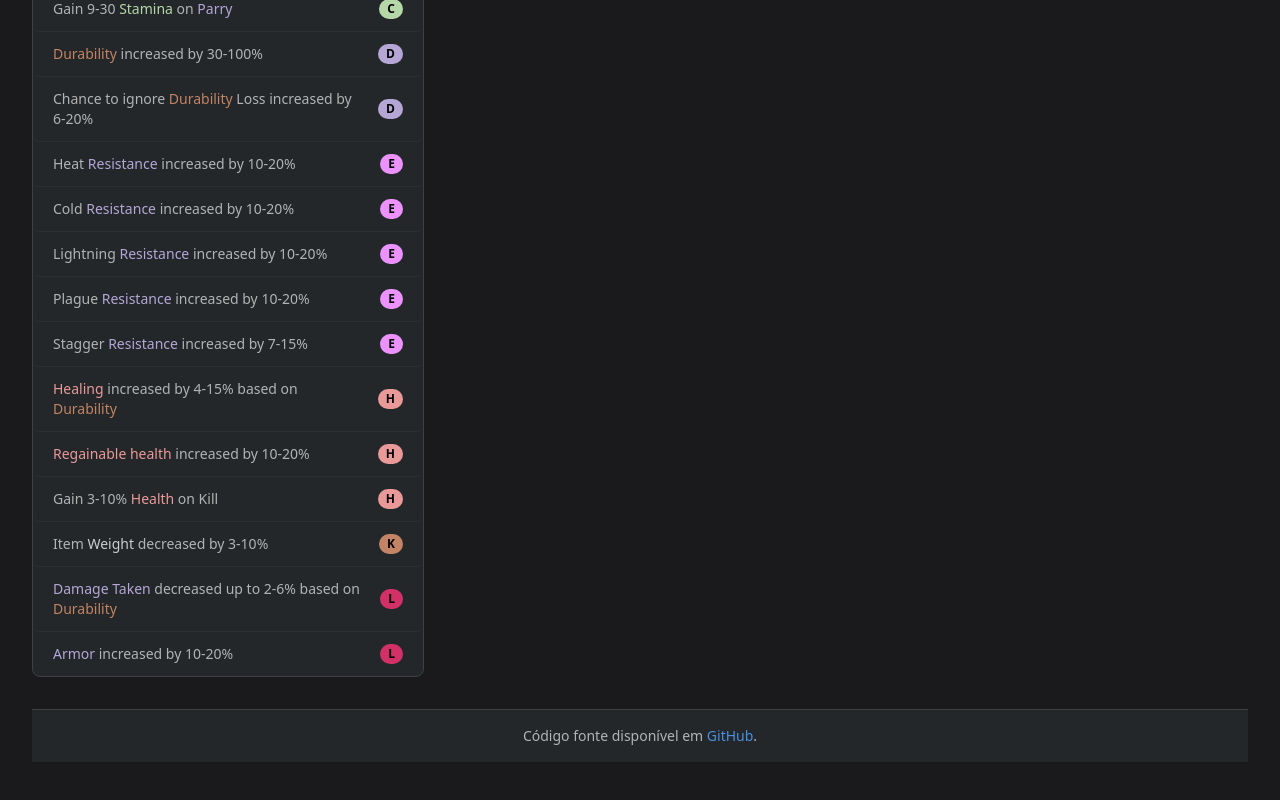
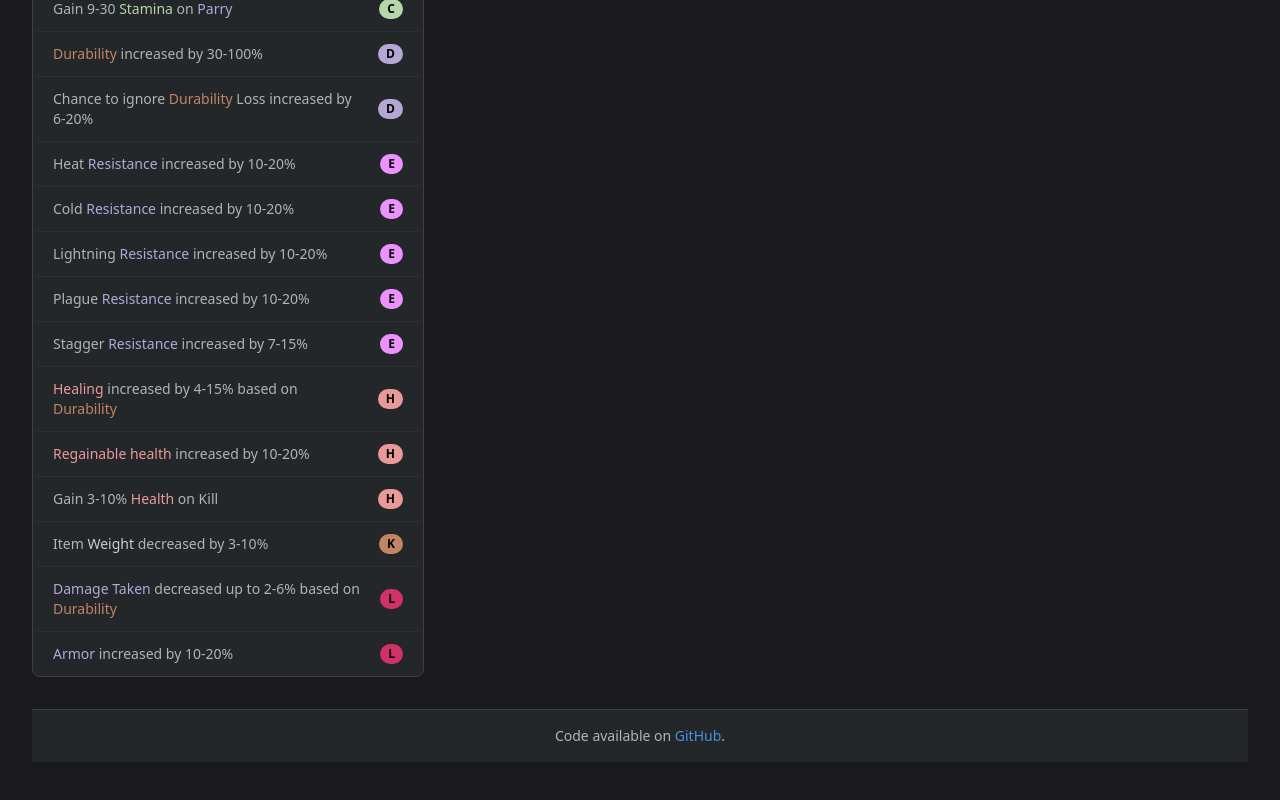
Before and after one commit to thezenba/Enchantments-Guide, a React (Vite) app: page / in a window 1280 px wide. Shown: the part 4232-5032 px from the top of the page. Built offline with nearby package versions, Linux system fonts and the light colour scheme.

Commit message:
Fix language to en on footer

```diff
--- a/components/Footer.tsx
+++ b/components/Footer.tsx
@@ -3,7 +3,7 @@ import React from 'react';
 const Footer: React.FC = () => (
   <footer className="w-full mt-8 py-4 border-t border-[#404040] text-center text-sm text-[#b3b3b3] bg-[#23272a]">
     <span>
-      Código fonte disponível em&nbsp;
+      Code available on&nbsp;
       <a
         href="https://github.com/thezenba/Enchantments-Guide"
         target="_blank"
```
